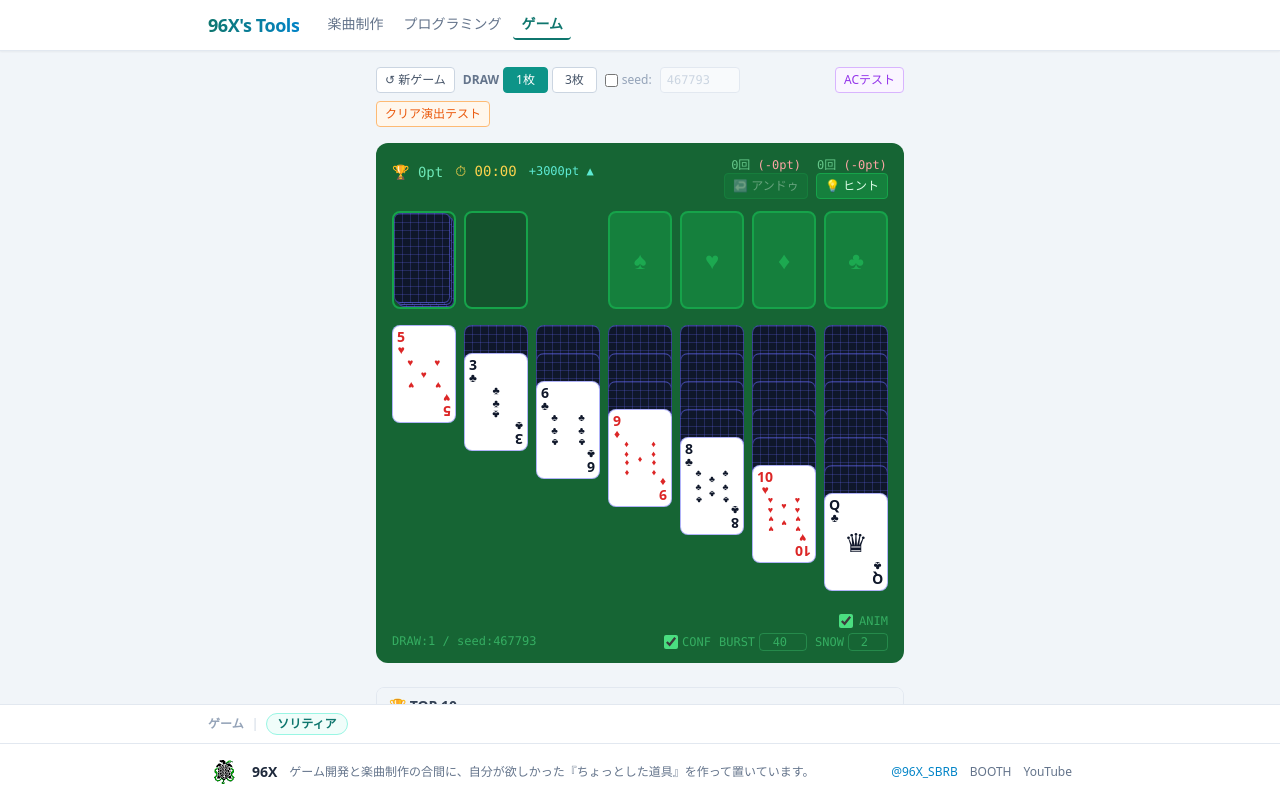
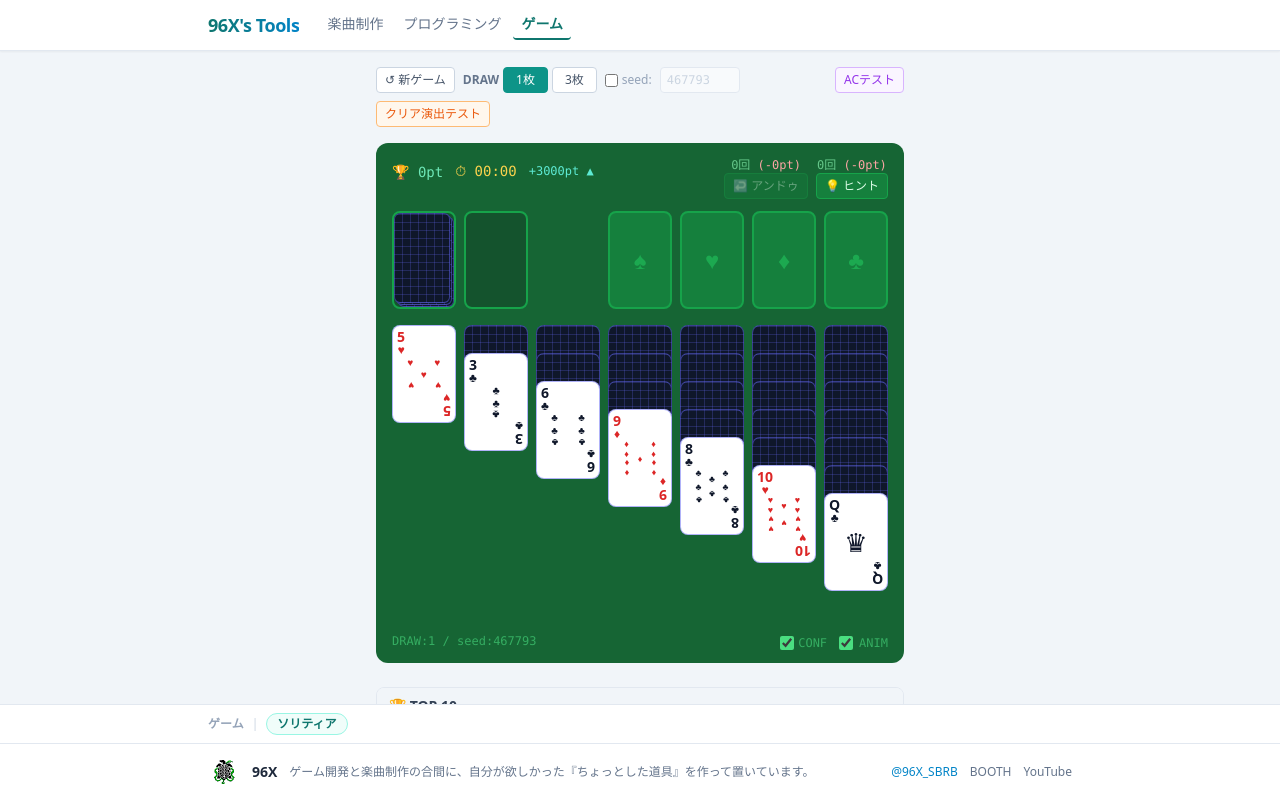
Before and after one commit to kuroto-96X/Utilities-Svelte, a SvelteKit app: page /game/solitaire in a window 1280 px wide. Built offline with nearby package versions, Linux system fonts and the light colour scheme.

Commit message:
feat: 紙吹雪パラメータ(burstCount/snowRate)を/admin/animationで設定できるよう移行

```diff
--- a/src/lib/game/solitaire/anim.config.json
+++ b/src/lib/game/solitaire/anim.config.json
@@ -61,5 +61,9 @@
     "large":  { "spinDurationMs": 825, "spinPeakScale": 2.5, "spinRotations": 2, "holdDurationMs": 75, "shakeAmplify": 2.5, "shakeCount": 2, "shakeIntervalMs": 80 },
     "medium": { "spinDurationMs": 600, "spinPeakScale": 2.0, "spinRotations": 1, "holdDurationMs": 50, "shakeAmplify": 1.5, "shakeCount": 1, "shakeIntervalMs": 0 },
     "small":  { "spinDurationMs": 400, "spinPeakScale": 1.6, "spinRotations": 1, "holdDurationMs": 30, "shakeAmplify": 1.0, "shakeCount": 1, "shakeIntervalMs": 0 }
+  },
+  "confetti": {
+    "burstCount": 40,
+    "snowRate": 2
   }
 }
--- a/src/lib/game/solitaire/anim.config.schema.ts
+++ b/src/lib/game/solitaire/anim.config.schema.ts
@@ -18,6 +18,7 @@ export type FieldSchema = NumberField | ArrayField
 export type SectionSchema = {
   label: string
   fields: Record<string, FieldSchema>
+  flat?: true  // サイズタブなし、configのトップレベルに直接読み書き
 }
 
 export type AnimConfigSchema = Record<string, SectionSchema>
@@ -118,8 +119,19 @@ export const DEFAULT_ANIM_CONFIG: AnimConfig = {
 
 export type AnimSize = 'large' | 'medium' | 'small'
 
+export type ConfettiConfig = {
+  burstCount: number
+  snowRate: number
+}
+
 export type AnimConfigFile = {
-  [K in keyof AnimConfig]: Record<AnimSize, AnimConfig[K]>
+  slamDrop:     Record<AnimSize, AnimConfig['slamDrop']>
+  screenShake:  Record<AnimSize, AnimConfig['screenShake']>
+  impactBounce: Record<AnimSize, AnimConfig['impactBounce']>
+  sparkle:      Record<AnimSize, AnimConfig['sparkle']>
+  scoreDelta:   Record<AnimSize, AnimConfig['scoreDelta']>
+  finale:       Record<AnimSize, AnimConfig['finale']>
+  confetti:     ConfettiConfig
 }
 
 export const DEFAULT_ANIM_CONFIG_FILE: AnimConfigFile = {
@@ -168,6 +180,10 @@ export const DEFAULT_ANIM_CONFIG_FILE: AnimConfigFile = {
     large:  { spinDurationMs: 825, spinPeakScale: 2.5, spinRotations: 2, holdDurationMs: 75, shakeAmplify: 2.5, shakeCount: 2, shakeIntervalMs: 80 },
     medium: { ...DEFAULT_ANIM_CONFIG.finale },
     small:  { spinDurationMs: 400, spinPeakScale: 1.6, spinRotations: 1, holdDurationMs: 30, shakeAmplify: 1.0, shakeCount: 1, shakeIntervalMs: 0 },
+  },
+  confetti: {
+    burstCount: 40,
+    snowRate: 2,
   },
 }
 
@@ -238,4 +254,12 @@ export const animConfigSchema: AnimConfigSchema = {
       shakeIntervalMs: { type: 'number', label: 'シェイク間隔',     min: 0,   max: 500,  step: 10,  unit: 'ms' },
     },
   },
+  confetti: {
+    label: '紙吹雪',
+    flat: true,
+    fields: {
+      burstCount: { type: 'number', label: 'バースト粒子数',            min: 0, max: 200, step: 5 },
+      snowRate:   { type: 'number', label: '降雪レート（粒/フレーム）', min: 0, max: 20,  step: 1 },
+    },
+  },
 }
--- a/src/routes/game/solitaire/+page.svelte
+++ b/src/routes/game/solitaire/+page.svelte
@@ -92,8 +92,6 @@
   let pendingMode = $state<1 | 3>(_sets.pendingMode)
   let animEnabled = $state(_sets.animEnabled)
   let confettiEnabled = $state(_sets.confettiEnabled)
-  let confettiBurstCount = $state(_sets.confettiBurstCount)
-  let confettiSnowRate = $state(_sets.confettiSnowRate)
   let dragInfo = $state<DragInfo | null>(null)
   let dropTarget = $state<{ pile: 'tableau' | 'foundation'; index: number } | null>(null)
   let flyCard = $state<FlyCard | null>(null)
@@ -146,7 +144,7 @@
     try { localStorage.setItem('solitaire-game', JSON.stringify({ state: { ...state, history: [] }, undoCount, hintCount })) } catch {}
   })
   $effect(() => {
-    try { localStorage.setItem('solitaire-settings', JSON.stringify({ useSeed, seedInput, pendingMode, animEnabled, confettiEnabled, confettiBurstCount, confettiSnowRate })) } catch {}
+    try { localStorage.setItem('solitaire-settings', JSON.stringify({ useSeed, seedInput, pendingMode, animEnabled, confettiEnabled })) } catch {}
   })
 
 
@@ -426,7 +424,7 @@
     }
   }
 
-  function loadSavedSettings(defaultSeed: number, defaultDrawMode: 1 | 3): { useSeed: boolean; seedInput: string; pendingMode: 1 | 3; animEnabled: boolean; confettiEnabled: boolean; confettiBurstCount: number; confettiSnowRate: number } {
+  function loadSavedSettings(defaultSeed: number, defaultDrawMode: 1 | 3): { useSeed: boolean; seedInput: string; pendingMode: 1 | 3; animEnabled: boolean; confettiEnabled: boolean } {
     try {
       const saved = localStorage.getItem('solitaire-settings')
       if (saved) {
@@ -437,12 +435,10 @@
           pendingMode: (p.pendingMode === 1 || p.pendingMode === 3) ? p.pendingMode as 1 | 3 : defaultDrawMode,
           animEnabled: typeof p.animEnabled === 'boolean' ? p.animEnabled : true,
           confettiEnabled: typeof p.confettiEnabled === 'boolean' ? p.confettiEnabled : true,
-          confettiBurstCount: typeof p.confettiBurstCount === 'number' ? p.confettiBurstCount : 40,
-          confettiSnowRate: typeof p.confettiSnowRate === 'number' ? p.confettiSnowRate : 2,
         }
       }
     } catch {}
-    return { useSeed: false, seedInput: String(defaultSeed), pendingMode: defaultDrawMode, animEnabled: true, confettiEnabled: true, confettiBurstCount: 40, confettiSnowRate: 2 }
+    return { useSeed: false, seedInput: String(defaultSeed), pendingMode: defaultDrawMode, animEnabled: true, confettiEnabled: true }
   }
 
   function loadTop10(): ScoreEntry[] {
@@ -811,7 +807,7 @@
     confettiCanvas.width = W
     confettiCanvas.height = H
 
-    const bc = confettiBurstCount
+    const bc = animFile.confetti.burstCount
     const bursts: ConfettiParticle[] = [
       // 下からのクラッカー（上向き）
       ...createCrackerBurst(W * 0.05, H * 0.92, -2, 14, -22, -6, bc),
@@ -831,7 +827,7 @@
       ctx.clearRect(0, 0, W, H)
 
       if (showVictory) {
-        for (let i = 0; i < confettiSnowRate; i++) {
+        for (let i = 0; i < animFile.confetti.snowRate; i++) {
           snow.push({
             x: Math.random() * W,
             y: -15,
@@ -1451,26 +1447,14 @@
     </div>
 
     <!-- アニメーション・紙吹雪設定（右下） -->
-    <div class="absolute bottom-3 right-4 flex flex-col items-end gap-1">
+    <div class="absolute bottom-3 right-4 flex items-center gap-3">
+      <div class="flex items-center gap-1">
+        <input type="checkbox" id="conf-toggle" bind:checked={confettiEnabled} class="w-3.5 h-3.5 accent-green-400 cursor-pointer" />
+        <label for="conf-toggle" class="text-xs text-green-400/60 font-mono select-none cursor-pointer">CONF</label>
+      </div>
       <div class="flex items-center gap-1.5">
         <input type="checkbox" id="anim-toggle" bind:checked={animEnabled} class="w-3.5 h-3.5 accent-green-400 cursor-pointer" />
         <label for="anim-toggle" class="text-xs text-green-400/60 font-mono select-none cursor-pointer">ANIM</label>
-      </div>
-      <div class="flex items-center gap-2 flex-wrap justify-end">
-        <div class="flex items-center gap-1">
-          <input type="checkbox" id="conf-toggle" bind:checked={confettiEnabled} class="w-3.5 h-3.5 accent-green-400 cursor-pointer" />
-          <label for="conf-toggle" class="text-xs text-green-400/60 font-mono select-none cursor-pointer">CONF</label>
-        </div>
-        <div class="flex items-center gap-1">
-          <label for="conf-burst" class="text-xs text-green-400/60 font-mono select-none">BURST</label>
-          <input type="number" id="conf-burst" bind:value={confettiBurstCount} min="0" max="100" step="5"
-            class="w-12 text-xs font-mono text-green-400/60 bg-transparent border border-green-400/30 rounded px-1 text-right" />
-        </div>
-        <div class="flex items-center gap-1">
-          <label for="conf-snow" class="text-xs text-green-400/60 font-mono select-none">SNOW</label>
-          <input type="number" id="conf-snow" bind:value={confettiSnowRate} min="0" max="20" step="1"
-            class="w-10 text-xs font-mono text-green-400/60 bg-transparent border border-green-400/30 rounded px-1 text-right" />
-        </div>
       </div>
     </div>
     </div>
```
Also changed, not shown: src/routes/admin/animation/+page.svelte (+40 -6 lines).
